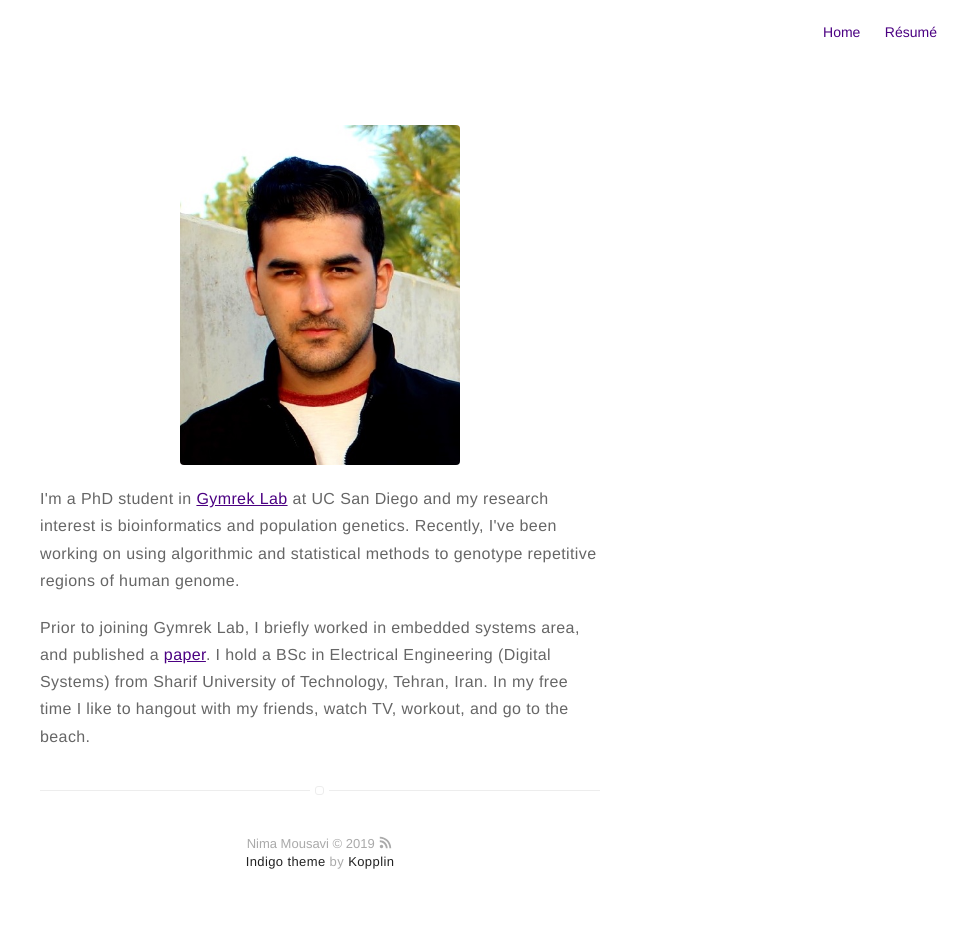
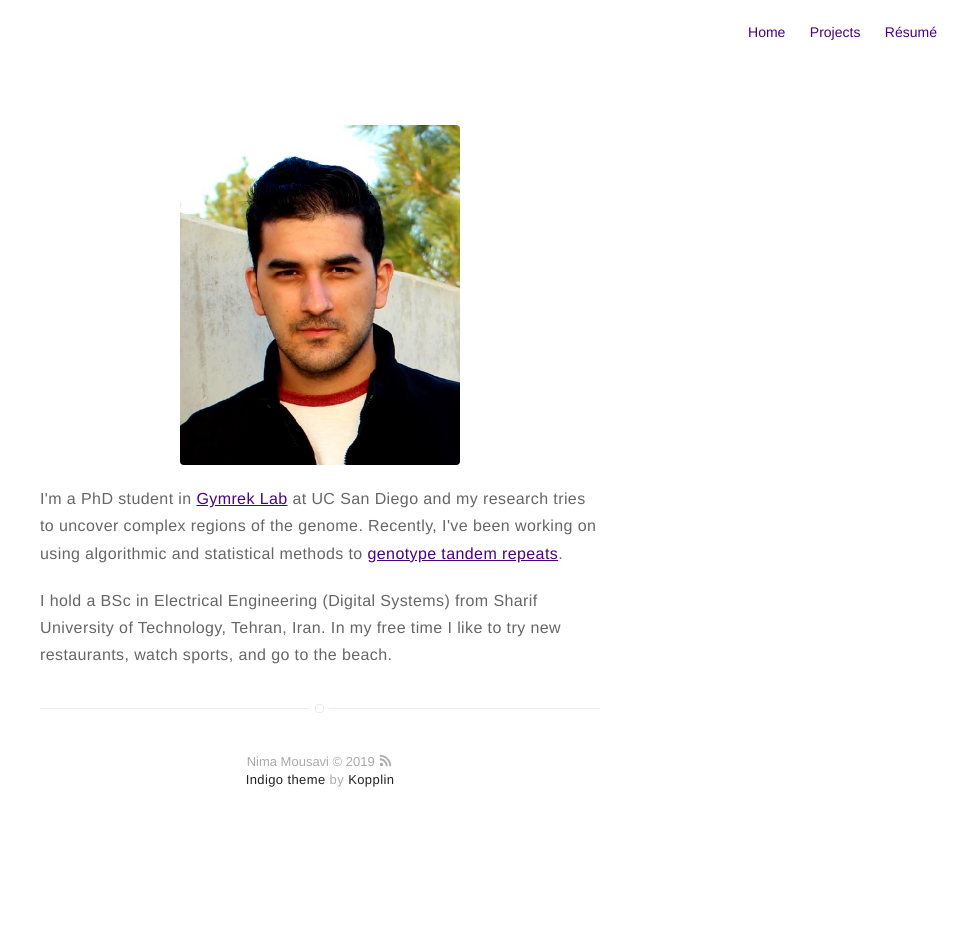
Before and after one commit to nmmsv/nmmsv.github.io, a Jekyll site: the page built from about.md, in a window 1280 px wide. Shown: the whole page, without its empty margins (320-1280 px from the left). Built offline with Jekyll 4.4.1, drawn with Linux system fonts in a browser that asks for light colours; after the commit the page ends 900 px from its top, so only the background shows below that.

Commit message:
updated bio, added bioRxiv

```diff
--- a/_config.yml
+++ b/_config.yml
@@ -1,6 +1,6 @@
 # main text of home
 name: Nima Mousavi
-bio: An engineer trekking uncharted territories
+bio: Engineer - podcast listener - repeat enthusiast
 
 # twitter summary info
 description: Nima Mousavi's personal webpage.
@@ -55,7 +55,7 @@ email: mousavi@ucsd.edu
 authors:
     nmmsv:
         name: Nima Mousavi
-        bio: An engineer, trekking uncharted territories since 1993.
+        bio: Engineer - podcast listener - repeat enthusiast
         external-image: true
         picture: assets/images/profile.jpg
         twitter: nmmsv
@@ -70,7 +70,7 @@ width: normal
 # paginate_path: "blog/:num/"
 
 # if you don't need projects, comment the *projects* configs below
-projects: false
+projects: true
 
 # if you don't need "about" or "blog", comment them out below
 about: true
--- a/about.md
+++ b/about.md
@@ -4,11 +4,10 @@ layout: page
 ---
 ![Profile Image]({{ site.url }}/{{ site.picture }})
 
-<p>I'm a PhD student in <a href="https://gymreklab.github.io/index.html">Gymrek Lab</a> at UC San Diego and my research interest is bioinformatics and population genetics.
-Recently, I've been working on using algorithmic and statistical methods to genotype repetitive regions of human genome.</p>
+<p>I'm a PhD student in <a href="https://gymreklab.github.io/index.html">Gymrek Lab</a> at UC San Diego and my research tries to uncover complex regions of the genome.
+Recently, I've been working on using algorithmic and statistical methods to <a href="https://github.com/gymreklab/GangSTR">genotype tandem repeats</a>.</p>
 
-<p>Prior to joining Gymrek Lab, I briefly worked in embedded systems area, and published a <a href="http://seelab.ucsd.edu/papers/NimaPeriot2017.pdf">paper</a>.
-I hold a BSc in Electrical Engineering (Digital Systems) from Sharif University of Technology, Tehran, Iran. In my free time I like to hangout with my friends, watch TV, workout, and go to the beach.</p>
+<p>I hold a BSc in Electrical Engineering (Digital Systems) from Sharif University of Technology, Tehran, Iran. In my free time I like to try new restaurants, watch sports, and go to the beach.</p>
 
 <!-- <h2>Skills</h2> -->
 
@@ -32,7 +31,5 @@ I hold a BSc in Electrical Engineering (Digital Systems) from Sharif University
 <!-- <h2>Projects</h2>
 
 <ul>
-	<li><a href="https://github.com/">Lorem Lorem</a></li>
-	<li><a href="https://github.com/">Ipsum Dolor</a></li>
-	<li><a href="https://github.com/">Dolor Lorem</a></li>
+	<li><a href="https://github.com/gymreklab/GangSTR">GangSTR: Genome-wide profiling of Tandem Repeats</a> <a href="https://www.biorxiv.org/content/10.1101/361162v2">bioRxiv</a></li>
 </ul> -->
```
